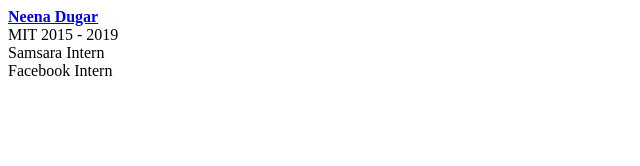
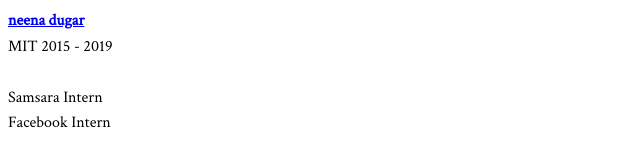
Before and after one commit to neena/thisisneena.github.io, a plain HTML site: page index.html in a window 1280 px wide. Shown: the whole page, without its empty margins (0-640 px from the left). Drawn offline with Linux system fonts and the light colour scheme.

Commit message:
Update index.html

```diff
--- a/index.html
+++ b/index.html
@@ -1,8 +1,19 @@
 <html>
+  <head>
+    <title> neena dugar </title>
+    <link href="https://fonts.googleapis.com/css?family=Crimson+Text" rel="stylesheet">
+    <style>
+      body {
+        font-family: 'Crimson Text', serif;
+        line-height: 1.6;
+      }
+    </style>
+  </head>
   <body>
-    <b><a href="mailto:ndugar@mit.edu">Neena Dugar</a></b>
+    <b><a href="mailto:ndugar@mit.edu">neena dugar</a></b>
     <br/>
     MIT 2015 - 2019 <br/>
+    <br/>
     Samsara Intern <br/>
     Facebook Intern <br/>
   </body>
```
